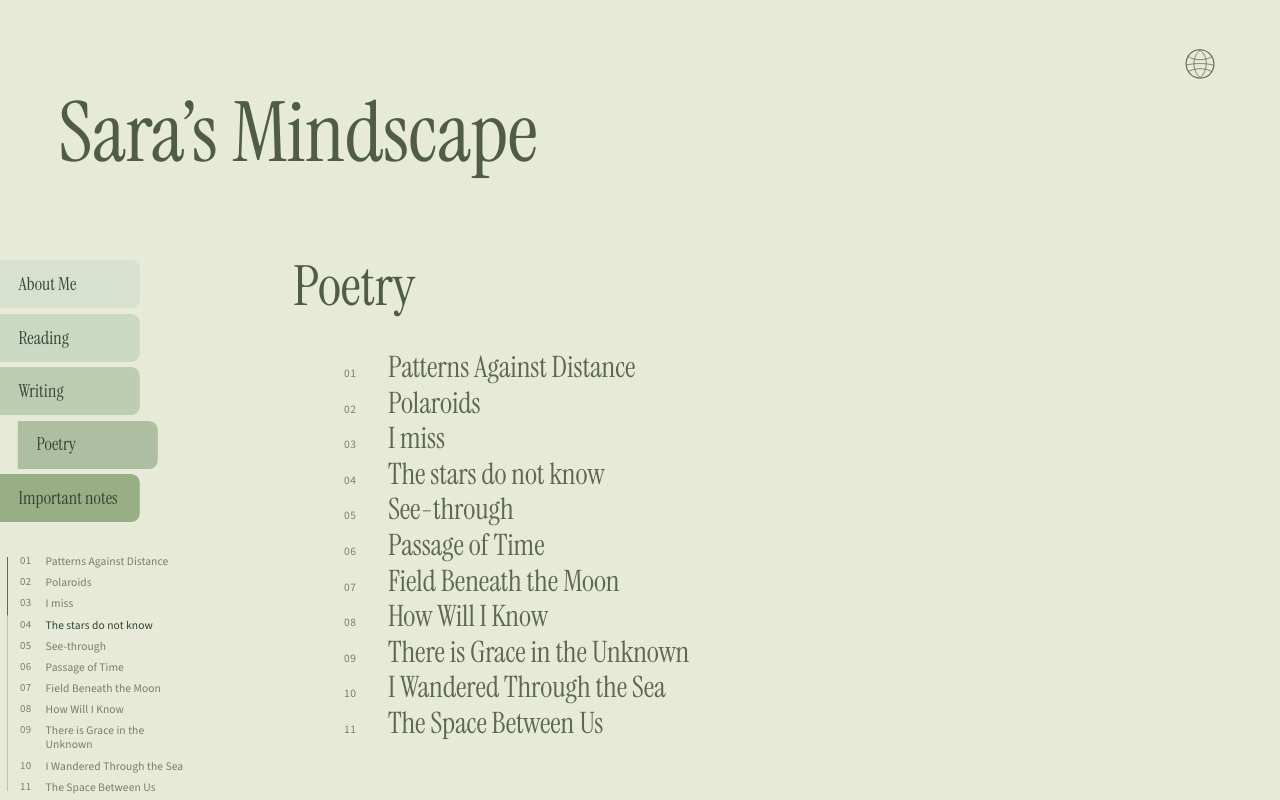
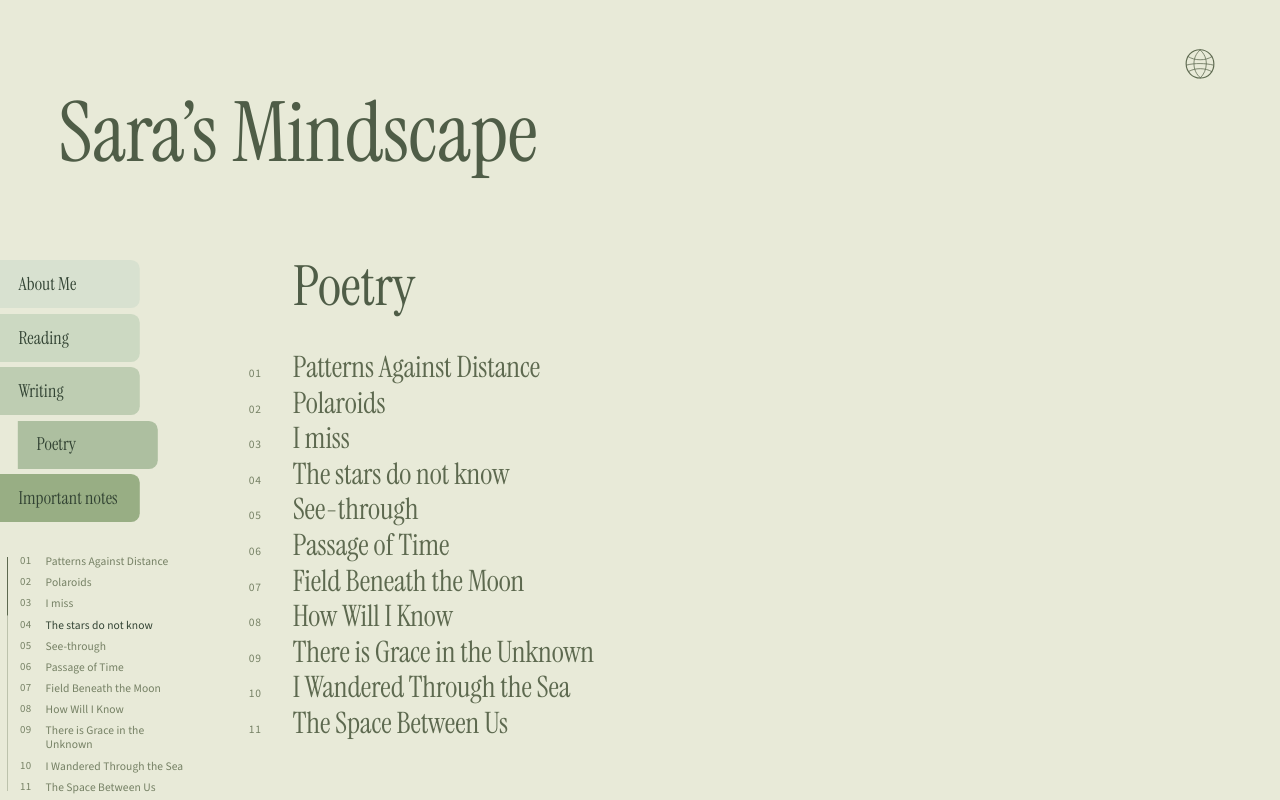
Before and after one commit to saykig/sarakim23, a Next.js app: page /poetry in a window 1280 px wide. Shown: the top 800 px of the page. Built offline with nearby package versions, Linux system fonts and the light colour scheme.

Commit message:
Align poetry titles with section heading

```diff
--- a/app/global.css
+++ b/app/global.css
@@ -2237,12 +2237,13 @@ body:has(.memory-page) ::selection {
 
 .mindscape-poetry-section {
   --poetry-panel-offset: clamp(1.5rem, 4vw, 4rem);
+  --poetry-title-gutter: 2.75rem;
   width: 100%;
 }
 
 .poetry-opening-toc {
-  width: min(calc(100% - var(--poetry-panel-offset)), 46rem);
-  margin-left: var(--poetry-panel-offset);
+  width: min(calc(100% + var(--poetry-title-gutter)), 48.75rem);
+  margin-left: calc(-1 * var(--poetry-title-gutter));
 }
 
 .poetry-opening-toc ol,
@@ -2532,6 +2533,7 @@ body:has(.memory-page) ::selection {
 @media (max-width: 760px) {
   .mindscape-poetry-section {
     --poetry-panel-offset: 0rem;
+    --poetry-title-gutter: 2.15rem;
   }
 
   .mindscape-index-supplement {
```
